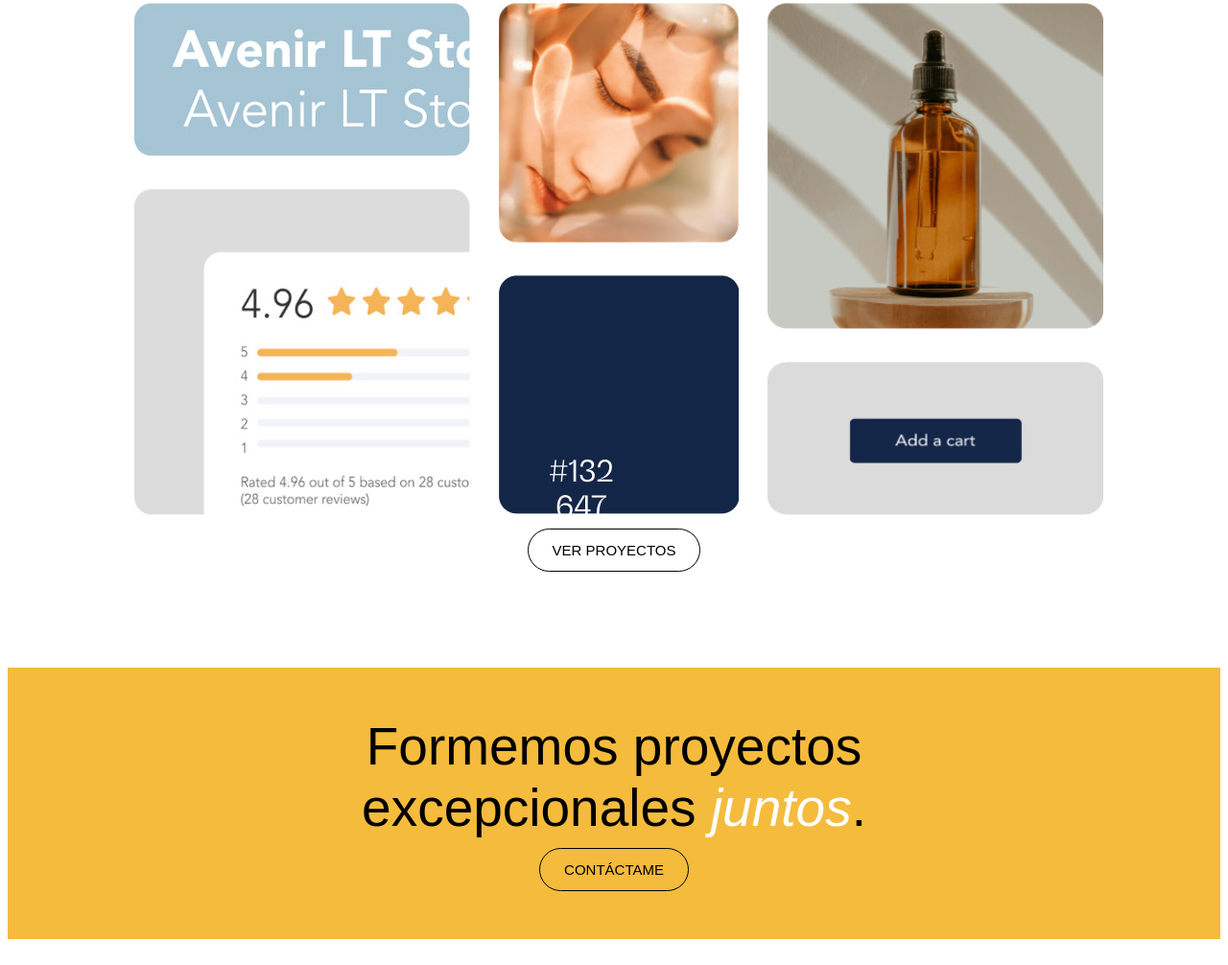
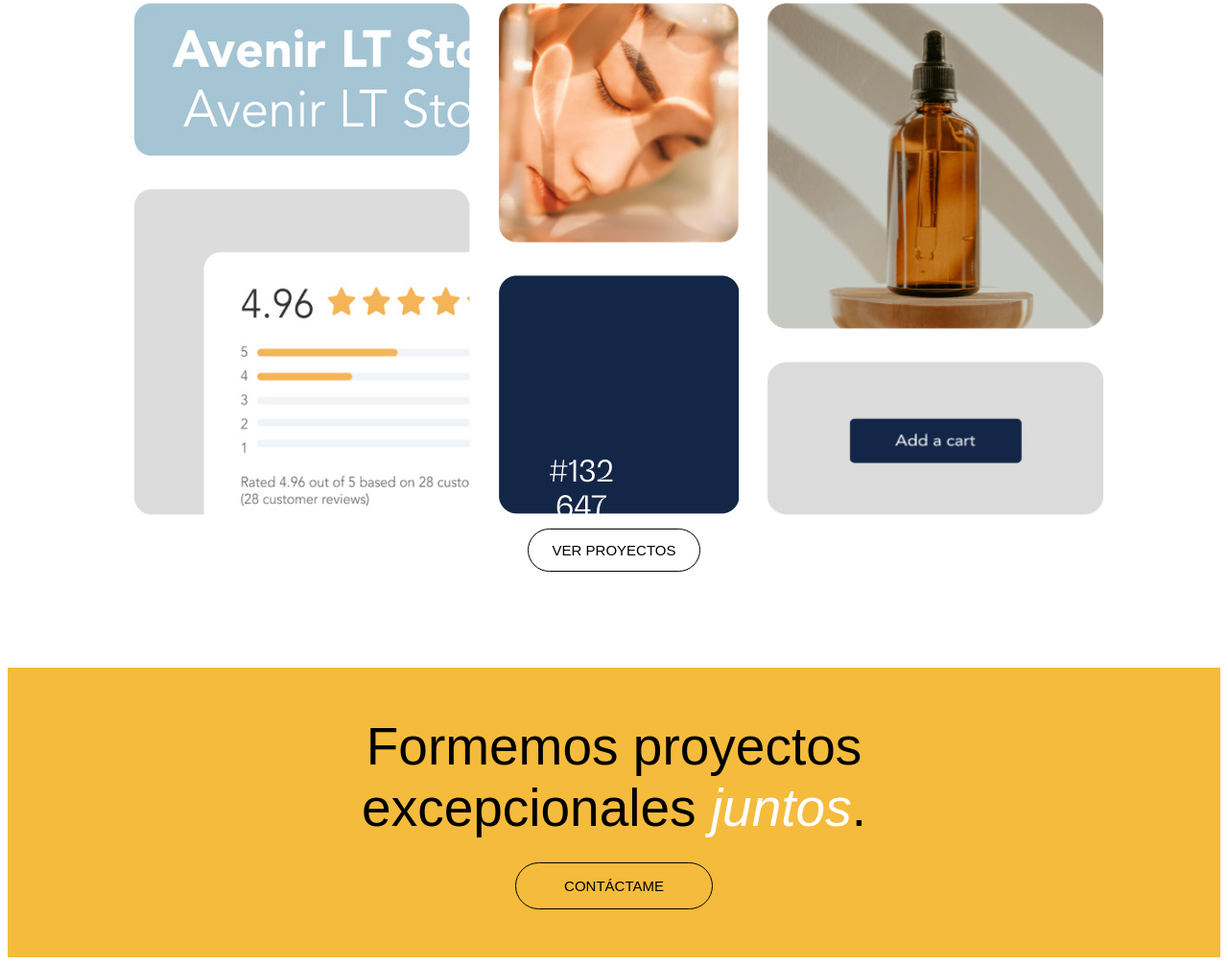
Before and after one commit to 66Willy99/LuanaWong, a plain HTML site: page index.html in a window 1280 px wide. Shown: the part 766-1772 px from the top of the page at 96% size. Drawn offline with Linux system fonts and the light colour scheme.

Commit message:
mejora en estilos c2

```diff
--- a/assets/css/stylesheet_index.css
+++ b/assets/css/stylesheet_index.css
@@ -141,6 +141,11 @@
     font-family: sans-serif;
 }
 .pro-contact-btn{
+
+    margin-top: 15px;
     grid-area: pro-contact-btn;
     text-align: center;
 }
+.btn-contact{
+    padding: 15px 50px;
+}
--- a/index.html
+++ b/index.html
@@ -56,7 +56,7 @@
                 Formemos proyectos excepcionales <span style="color: white; font-style: italic;">juntos</span>.
             </div>
             <div class="pro-contact-btn">
-                <button type="button" class="btn-light">Contáctame</button>
+                <button type="button" class="btn-light btn-contact">Contáctame</button>
             </div>
         </section>
         <footer>
```
